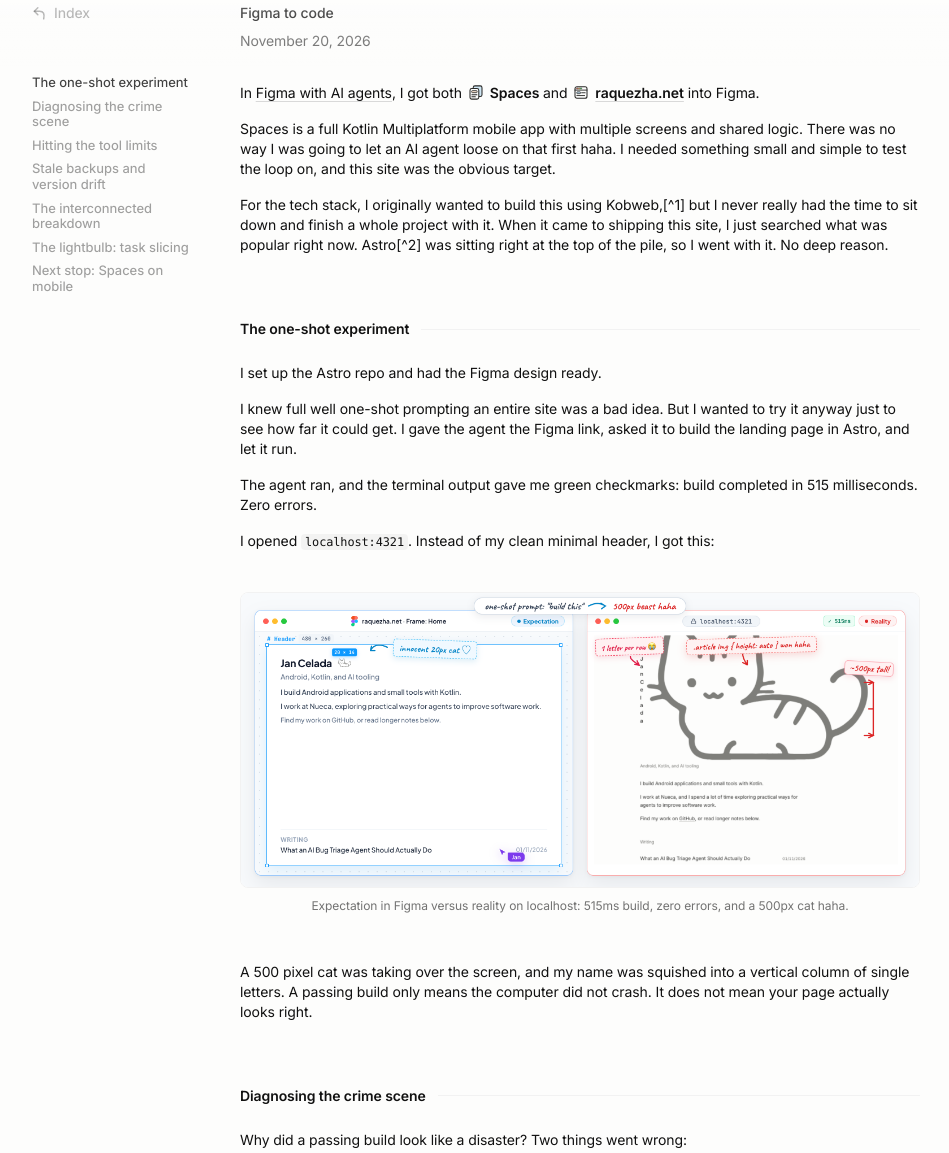
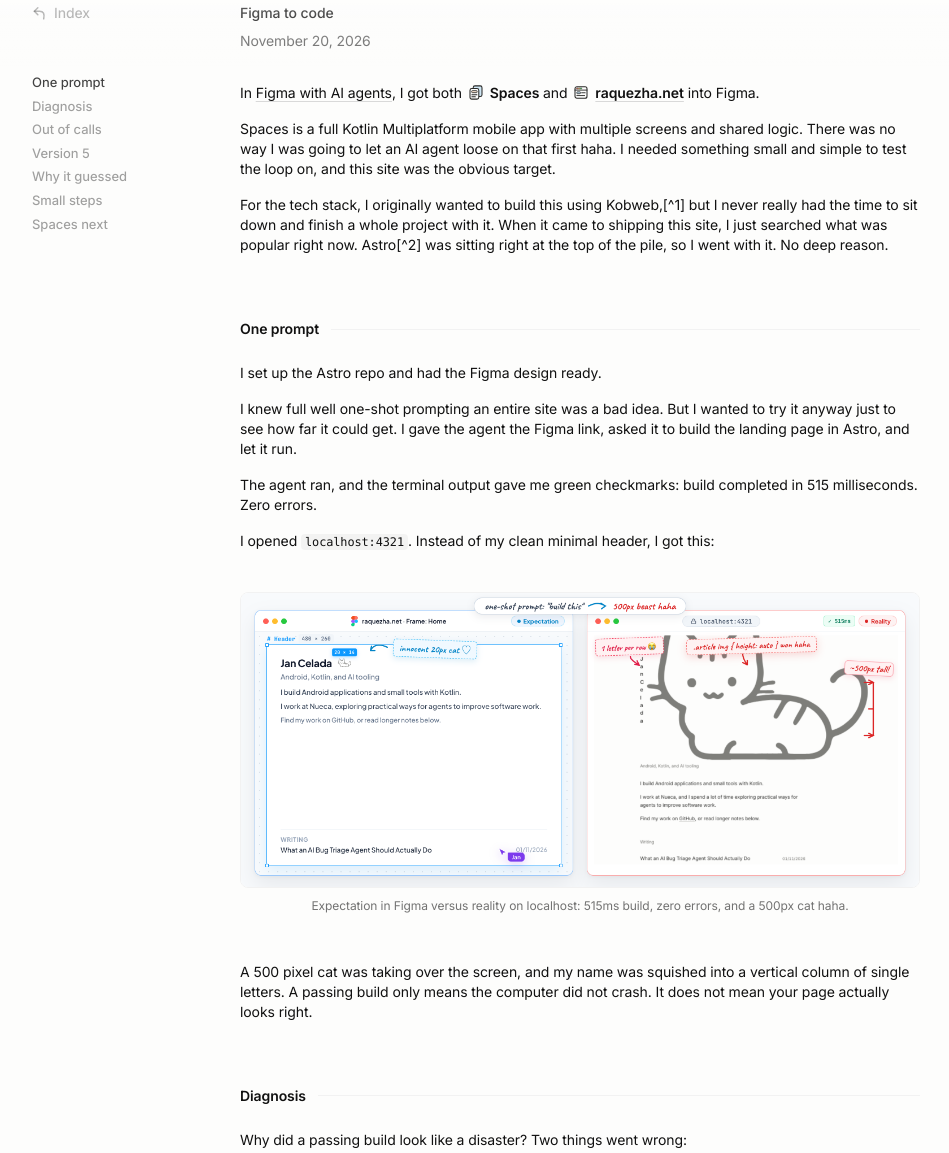
Before and after one commit to raquezha/site, an Astro site: page /writing/figma-to-code in a window 1280 px wide. Shown: the part 61-1214 px from the top of the page, without its empty margins (60-1009 px from the left). Built offline with nearby package versions, Linux system fonts and the light colour scheme; Astro itself is replaced by a stand-in of ours.

Commit message:
content: plainer section headings for Figma to code and Figma with AI agents

```diff
--- a/src/content/writing/design-to-code-drift.md
+++ b/src/content/writing/design-to-code-drift.md
@@ -18,7 +18,7 @@ Spaces is a full Kotlin Multiplatform mobile app with multiple screens and share
 
 For the tech stack, I originally wanted to build this using Kobweb,[^1] but I never really had the time to sit down and finish a whole project with it. When it came to shipping this site, I just searched what was popular right now. Astro[^2] was sitting right at the top of the pile, so I went with it. No deep reason.
 
-## The one-shot experiment
+## One prompt
 
 I set up the Astro repo and had the Figma design ready.
 
@@ -35,7 +35,7 @@ I opened `localhost:4321`. Instead of my clean minimal header, I got this:
 
 A 500 pixel cat was taking over the screen, and my name was squished into a vertical column of single letters. A passing build only means the computer did not crash. It does not mean your page actually looks right.
 
-## Diagnosing the crime scene
+## Diagnosis
 
 Why did a passing build look like a disaster? Two things went wrong:
 
@@ -61,7 +61,7 @@ Lesson learned: set up your repo the right way and put real guard rails in place
 
 The terminal gave me green checkmarks in 515 milliseconds, but the browser was unusable. That was the second lesson: a passing build only proves your syntax is valid. It cannot tell you if the visual design actually survived.
 
-## Hitting the tool limits
+## Out of calls
 
 Once I saw the giant cat, I told the agent to stop guessing and read the real design through the Figma MCP server. That immediately hit a wall.
 
@@ -75,7 +75,7 @@ I forgot I had already burned my 20 monthly Starter MCP calls on Spaces. The cal
 
 A 20-call limit sounds fine until an agent starts inspecting a canvas. A single screen lookup can chew through three or four calls just inspecting frames, component trees, and styles. Halfway through the build, the free tier shuts the door.
 
-## Stale backups and version drift
+## Version 5
 
 To keep moving without waiting a month for my quota to reset, I pointed the agent to local files to find any exported scripts. It found an exported `code.js` plugin file in my `Downloads` folder and used it to generate the layout.
 
@@ -104,7 +104,7 @@ The cat icons had the same problem: large drawings shrunk 31 times, so the strok
   <figcaption>The home page after matching the real version 7.7 Figma file: 14px cat icon restored and layout rhythm aligned.</figcaption>
 </figure>
 
-## The interconnected breakdown
+## Why it guessed
 
 The giant cat was just the symptom. The real issue is the connection between Figma and the developer workflow:
 
@@ -116,7 +116,7 @@ If a Figma screen has disconnected components, raw hex codes instead of variable
 
 Combine that with limited context windows, token pricing, and rate limits, and one-shot prompting an entire screen is dead on arrival.
 
-## The lightbulb: task slicing
+## Small steps
 
 I do not think this is the only way to do it. But on a super simple personal site like this, the working pattern I landed on was a disciplined two-sided handshake:
 
@@ -146,7 +146,7 @@ To make sure things stay locked down, the site now runs <mark class="lilac">24 P
 
 Since this article is live on raquezha.net, you are looking directly at the product of that research. Feel free to explore the site, test the navigation, and check the mobile layout. Are you happy with what you are seeing? Getting here took fighting through 500px cats, stale backup files, and API quota walls.
 
-## Next stop: Spaces on mobile
+## Spaces next
 
 Testing this on raquezha.net gave me the exact playbook I needed. A small sandbox lets you find where AI breaks before you bring it into a larger architecture.
 
--- a/src/content/writing/figma-with-ai-agents.md
+++ b/src/content/writing/figma-with-ai-agents.md
@@ -66,7 +66,7 @@ Once the mock felt close enough, I asked if it could turn the image into HTML. I
 
 > *I could have stopped at HTML, except vibe coded HTML isn't a real handoff.* <mark>*My actual goal at work is helping our mobile and UX/UI teams standardize Figma handoffs.*</mark> *So when I discovered `html.to.design`[^4] could turn rendered HTML into editable Figma layers, I pulled the whole thing into Figma.*
 
-## The Limitation
+## 20 calls
 
 Going from image to HTML to Figma got screens onto the canvas, except <del><strong>I'm not a UI designer</strong></del> <em class="muted">(wait, with AI am I a UI designer now? haha)</em> I still barely knew how to use Figma. Digging around those imported layers is where <mark>I discovered components and variables</mark>: you can connect components, link variables across screens, and standardize colors with proper structure. That's when it clicked for me: <span class="mark-wavy">good Figma can be structured just like good code</span>.
 
```
